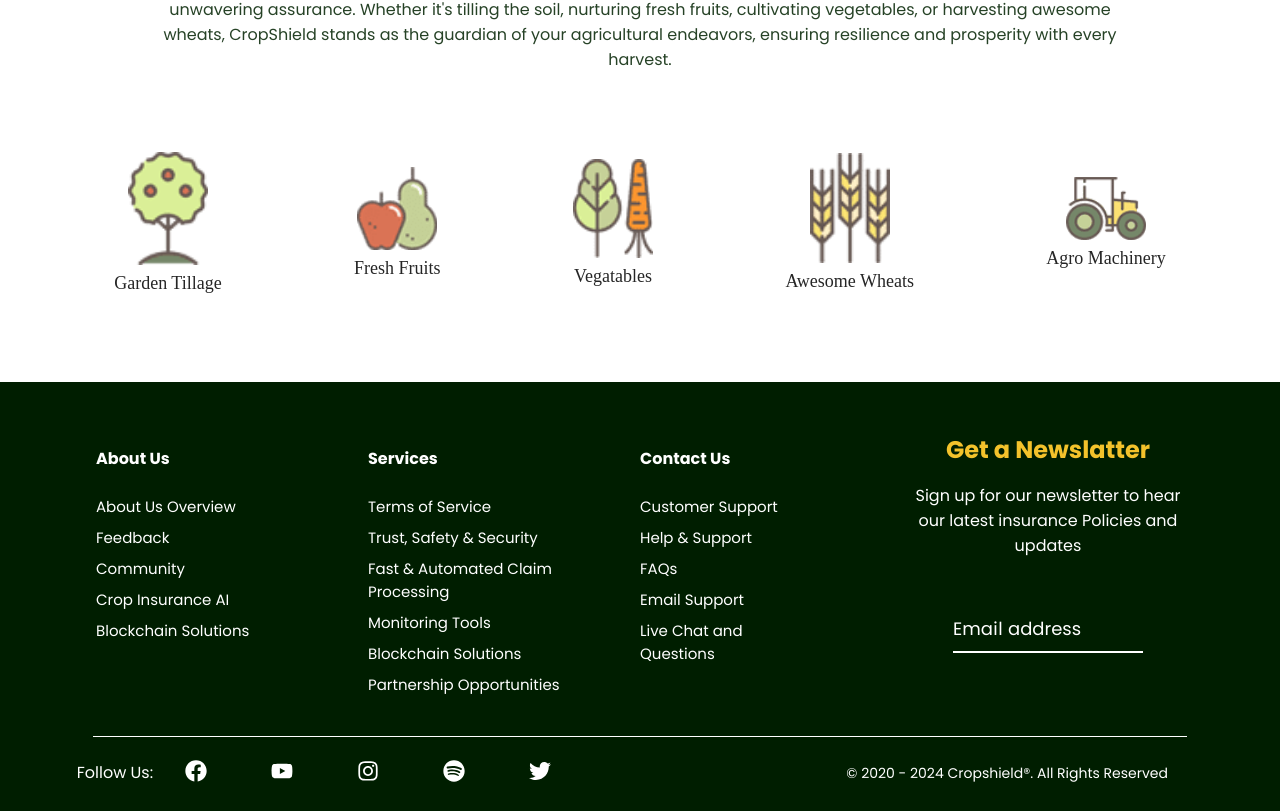
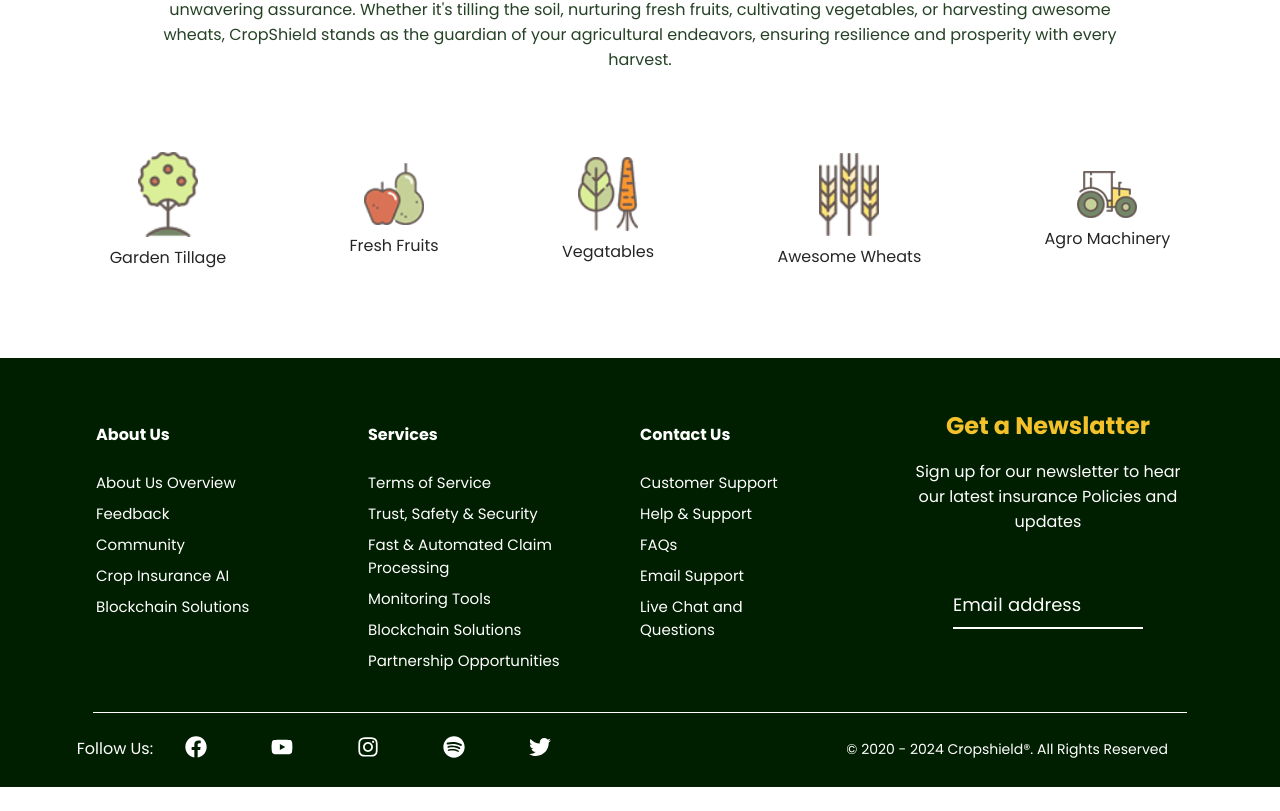
Before and after one commit to InnovatorBrain/cropshield, a React (Create React App) app: page / in a window 1280 px wide. Shown: the part 798-1609 px from the top of the page. After the commit the page ends 1585 px from the top, so only its background shows below. Built offline with nearby package versions, Linux system fonts and the light colour scheme.

Commit message:
OfferLogo-Section Complete

```diff
--- a/src/components/OfferLogo/OfferLogo.css
+++ b/src/components/OfferLogo/OfferLogo.css
@@ -1,4 +1,4 @@
-.sport-container{
+.sport-container {
   position: relative;
   z-index: 1 !important;
   padding: .5rem 2rem 0 2rem;
@@ -7,34 +7,40 @@
   display: flex;
   justify-content: space-around;
   align-items: center;
-    padding:0;
+  padding: 0;
+}
 
-
-}
-.Sport-image-cont{
+.Sport-image-cont {
   display: flex;
   justify-content: center;
   flex-direction: column;
   align-items: center;
   opacity: 0.85 !important;
+  transition: opacity 0.3s ease-in-out;
 }
-.Sport-text{
+
+.Sport-image-cont img {
+  width: 60px;
+  height: auto;
+  transition: transform 0.3s ease, opacity 0.3s ease;
+}
+
+.Sport-text {
   margin: 8px auto;
-    font-size: 18px;
+  font-size: 16px;
+  font-family: var(--font-base);
+  text-align: center;
+  transition: color 0.3s ease;
 }
-.SportLogo{
-   width: 80px;
 
-}
-.Sport-image-cont:hover{
+.Sport-image-cont:hover {
+  transform: scale(1.05);
   opacity: 1 !important;
 }
 
-
-
-
-
-
+.Sport-image-cont:hover .Sport-text {
+  color: var(--color-LightGreen_a);
+}
 
 
 
@@ -42,7 +48,7 @@
 
 /* Extra Small Devices (portrait phones) */
 @media (max-width: 575.98px) {
-    .sport-container{
+  .sport-container {
     flex-direction: column;
     margin: 2rem 4rem;
   }
@@ -50,8 +56,9 @@
 
 /* Small Devices (landscape phones) */
 @media (min-width: 576px) and (max-width: 767.98px) {
+
   /* Your CSS rules for small devices */
-    .Sport-image-cont{
+  .Sport-image-cont {
     margin: auto 2rem;
   }
 }
```
Lines whose indentation alone changed are shown as unchanged.
